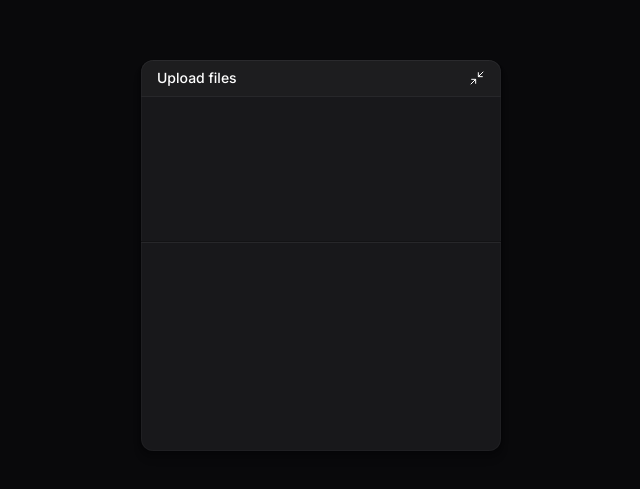
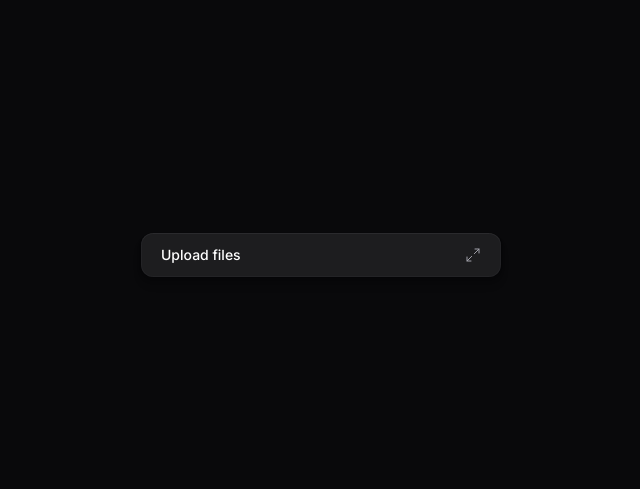
Before and after one commit to gabrieldesiderio/ftr-pos-360-upload-web, a React (Vite) app: page / in a window 1280 px wide. Shown: the part 145-634 px from the top of the page, without its empty margins (319-959 px from the left). Built offline with nearby package versions, Linux system fonts and the light colour scheme.

Commit message:
button and dropdown

```diff
--- a/package.json
+++ b/package.json
@@ -10,9 +10,11 @@
     "preview": "vite preview"
   },
   "dependencies": {
+    "@radix-ui/react-collapsible": "^1.1.2",
     "lucide-react": "^0.474.0",
     "react": "^18.3.1",
-    "react-dom": "^18.3.1"
+    "react-dom": "^18.3.1",
+    "tailwind-variants": "^0.3.1"
   },
   "devDependencies": {
     "@eslint/js": "^9.17.0",
--- /dev/null
+++ b/src/components/ui/button.tsx
@@ -0,0 +1,22 @@
+import { ComponentProps } from "react";
+import { tv, type VariantProps } from 'tailwind-variants'
+
+const buttonVariants = tv({
+  base: 'text-zinc-400 rounded-lg hover:text-zinc-100 hover:bg-zinc-800 transision-all disabled:opacity-50 disabled:pointer-events-none',
+  variants: {
+    size: {
+      default: 'px-3 py-2',
+      icon: 'p-2',
+      'icon-sm': 'p-1'
+    },
+  },
+  defaultVariants: {
+    size: 'default'
+  }
+})
+
+export type ButtonProps = ComponentProps<'button'> & VariantProps<typeof buttonVariants>
+
+export function Button({ size, className, ...props }: ButtonProps) {
+  return <button className={buttonVariants({ size, className })} {...props} />
+}
--- a/src/components/upload-widget-header.tsx
+++ b/src/components/upload-widget-header.tsx
@@ -1,10 +1,15 @@
+import * as Collapsible from '@radix-ui/react-collapsible'
 import { Minimize2 } from "lucide-react";
+import { Button } from "./ui/button";
 
 export function UploadWidgetHeader() {
   return <div className="w-full px-4 py-2 bg-white/2 border-zinc-800 border-b flex items-center justify-between">
     <span className="text-sm font-medium">Upload files</span>
-    <button>
-      <Minimize2 className="size-4" strokeWidth={1.5} />
-    </button>
+
+    <Collapsible.Trigger asChild>
+      <Button size="icon" className="-mr-2">
+        <Minimize2 className="size-4" strokeWidth={1.5} />
+      </Button>
+    </Collapsible.Trigger>
   </div>
 }
--- /dev/null
+++ b/src/components/upload-widget-minimized-button.tsx
@@ -0,0 +1,10 @@
+import * as Collapsible from '@radix-ui/react-collapsible'
+import { Maximize2 } from 'lucide-react'
+
+export function UploadWidgetMinimizedButton() {
+  return <Collapsible.Trigger className='group w-full bg-white/2 py-3 px-5 flex items-center justify-between'>
+    <span className="text-sm font-medium">Upload files</span>
+
+    <Maximize2 strokeWidth={1.5} className="size-4 text-zinc-400 group-hover:text-zinc-100"  />
+  </Collapsible.Trigger>
+}
--- a/src/components/upload-widget.tsx
+++ b/src/components/upload-widget.tsx
@@ -1,17 +1,25 @@
+import * as Collapsible from '@radix-ui/react-collapsible'
 import { UploadWidgetDropdzone } from "./upload-widget-dropzone";
 import { UploadWidgetHeader } from "./upload-widget-header";
 import { UploadWidgetUploadList } from "./upload-widget-upload-list";
+import { useState } from 'react';
+import { UploadWidgetMinimizedButton } from './upload-widget-minimized-button';
 
 export function UploadWidget() {
-  return <div className="bg-zinc-900 w-full overflow-hidden max-w-[360px] rounded-xl shadow-shape">
-    <UploadWidgetHeader />
+  const [isWidgetOpen, setIsWidgetOpen] = useState(false)
 
-    <div className="flex flex-col gap-4 ty-3">
-      <UploadWidgetDropdzone />
+  return <Collapsible.Root onOpenChange={setIsWidgetOpen}>
+    <div className="bg-zinc-900 overflow-hidden w-[360px] rounded-xl shadow-shape">
+      {!isWidgetOpen && <UploadWidgetMinimizedButton />}
 
-      <div className="h-px bg-zinc-800 border-t border-black/50 box-content"></div>
-
-      <UploadWidgetUploadList />
-    </div>
+      <Collapsible.Content>
+        <UploadWidgetHeader />
+        <div className="flex flex-col gap-4 ty-3">
+          <UploadWidgetDropdzone />
+          <div className="h-px bg-zinc-800 border-t border-black/50 box-content"></div>
+          <UploadWidgetUploadList />
+        </div>
+      </Collapsible.Content>
   </div>
+  </Collapsible.Root>
 }
```
Also changed, not shown: 1 other file (tests, documents, lock files or other folders).
